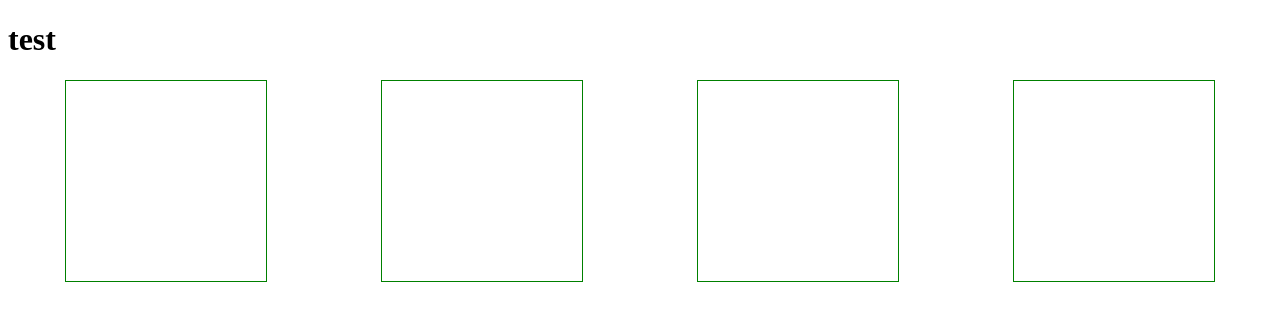
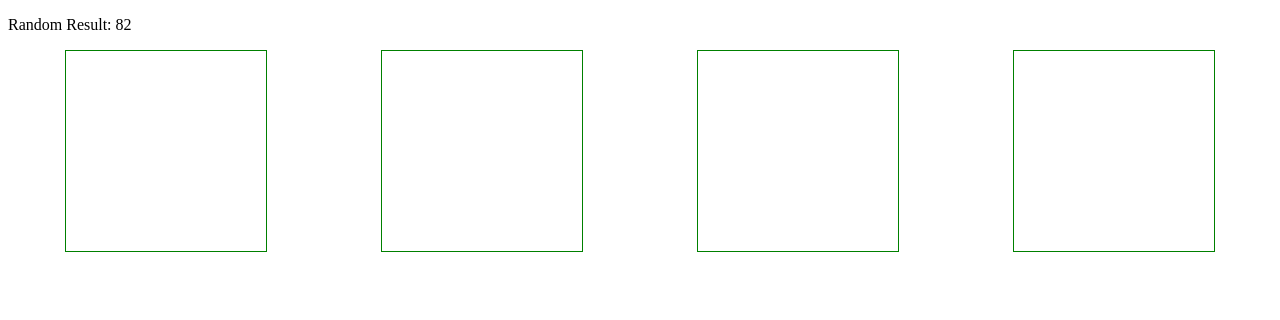
Before and after one commit to Robert1Kowalski/unit-4-game, a plain HTML site: page index.html in a window 1280 px wide. Drawn offline with nearby package versions, Linux system fonts and the light colour scheme.

Commit message:
created target random_result random function

```diff
--- a/assets/javascript/game.js
+++ b/assets/javascript/game.js
@@ -1,23 +1,42 @@
-//a game with 4 crystals and randomResult
-//every crystal needs to have a random number between 1-12
-//A new number should be generated everytime we win or lost, to those 4 crystals
+//1A) a game with 4 crystals and 1b) randomResult
+// 2) every crystal needs to have a random number between 1-12
+// 3)A new number should be generated everytime we win or lost, to those 4 crystals
 //When clicking any CRYSTAL, it should be adding with the previous result until it equals to the total score
 //If it is greater than the random result, then we lost and decrememt a lost counter
 //If it is equal, then we increment a win counter
 
-// 1a) create random result, lost, win
+
+
+
+
+
+
+
+
+
+// create random result, lost, win variables
 var random_result;
 var lost;
 var win;
 
-// 1b ) build 4 crystals
+// 1A ) build 4 crystals
+//1B)  build randomResult
+random_result = Math.floor(Math.random() * 120) + 19; //builds target randomResult
+console.log(random_result)
+$("#result").html('Random Result: ' + random_result )
 // 2) create randomNumber
 for (var i = 0; i < 4; i++) {
 
-    var  randomNumber = Math.floor(Math.random () * 12); // built out randomNumber generator
-    console.log(randomNumber)
+    var  randomNumber  = Math.floor(Math.random () * 12) + 19; // built out randomNumber generator, will asign a randomNumber to each div
+
     var crystal = $("<div>");
-    crystal.attr("class", 'crystal'); //
+    crystal.attr({
+        "class": 'crystal',
+        "data-random": randomNumber, //assigned dataRandom to each of the divs
+
+
+    });
 
     $(".crystals").append(crystal);  //this should put 4 divs into "crystal" div on html
 }
+//3)
--- a/index.html
+++ b/index.html
@@ -13,7 +13,7 @@
   crossorigin="anonymous"></script>
 </head>
 <body>
-    <h1>test</h1>
+    <p id = result></p>
 
 <!-- create div for crystals  -->
     <div class = "crystals">
```
